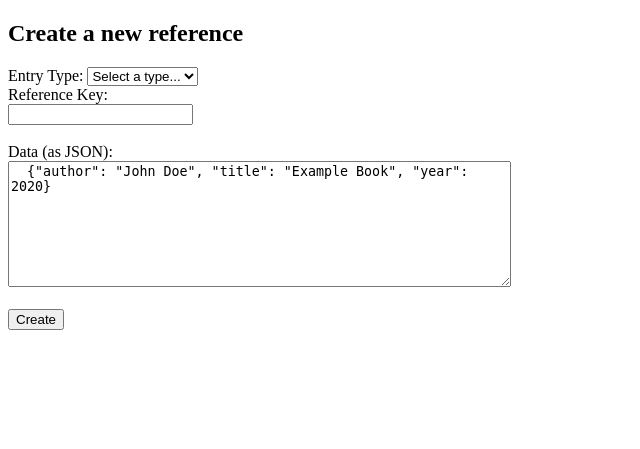
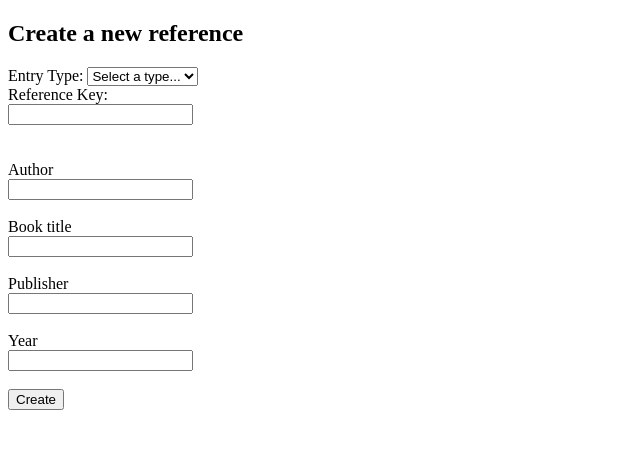
Before and after one commit to tkhnhy/BibTex-Miniprojekti, a Flask app: page /new_reference in a window 1280 px wide. Shown: the top 449 px of the page, without its empty margins (0-640 px from the left). Run offline with Flask 3, Linux system fonts and the light colour scheme.

Commit message:
Started frontend

```diff
--- a/src/app.py
+++ b/src/app.py
@@ -18,7 +18,12 @@ def new():
 def reference_creation():
     reference_type = request.form.get("reference_type")
     reference_key = request.form.get("reference_key")
-    reference_data = request.form.get("reference_data")
+
+    reference_data = {
+        key: value for key, value in request.form.items()
+        if key not in ("reference_type", "reference_key") and value.strip() != ""
+    }
+
     try:
         #validate_reference(content)
         create_reference(reference_type, reference_key, reference_data)
--- a/src/repositories/reference_repository.py
+++ b/src/repositories/reference_repository.py
@@ -16,7 +16,7 @@ def set_done(reference_id):
 
 def create_reference(reference_type, reference_key, reference_data):
     sql = text("INSERT INTO reference_table (reference_type, reference_key, reference_data) VALUES (:reference_type, :reference_key, :reference_data )")
-    db.session.execute(sql, { "reference_type": reference_type, "reference_key": reference_key, "reference_data": reference_data})
+    db.session.execute(sql, { "reference_type": reference_type, "reference_key": reference_key, "reference_data": json.dumps(reference_data)})
     db.session.commit()
 
 def db_delete_reference(reference_key):
--- a/src/templates/new_reference.html
+++ b/src/templates/new_reference.html
@@ -27,13 +27,17 @@ Create a new reference
     </select>
   <br>
   <label>Reference Key:</label><br>
-  <input type="text" name="reference_key" required><br><br>
+  <input type="text" name="reference_key" required><br><br><br>
 
-  <label>Data (as JSON):</label><br>
-  <textarea name="reference_data" rows="8" cols="60" required>
-  {"author": "John Doe", "title": "Example Book", "year": 2020}
-  </textarea><br>
-  <br>
+  <label>Author</label><br>
+  <input type="text" name="author" required><br><br>
+  <label>Book title</label><br>
+  <input type="text" name="book_title" required><br><br>
+  <label>Publisher</label><br>
+  <input type="text" name="publisher" required><br><br>
+  <label>Year</label><br>
+  <input type="text" name="year" required><br><br>
+
   <button type="submit">
     Create
   </button>
```
